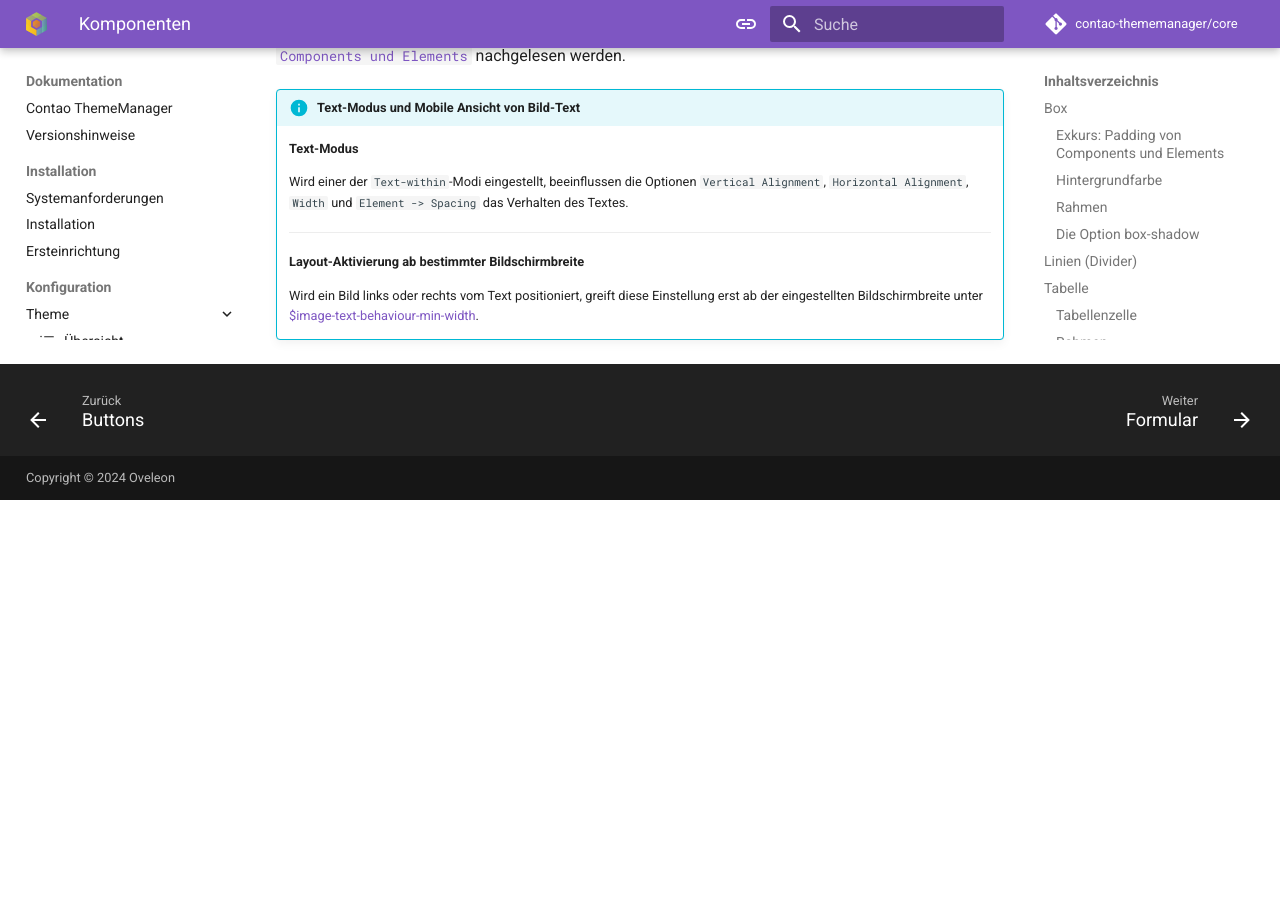
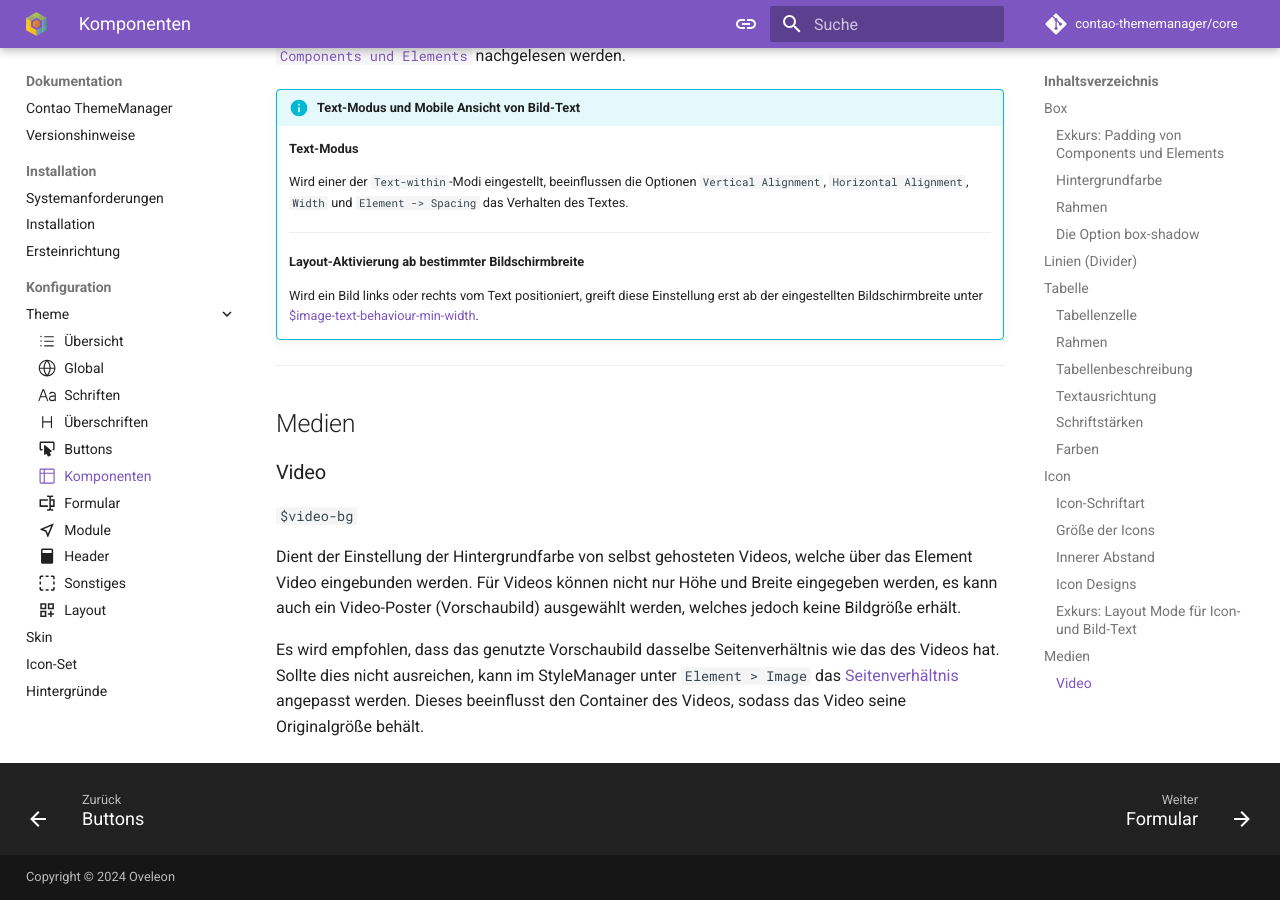
Before and after one commit to contao-thememanager/docs, an MkDocs documentation site: the page built from docs/pages/docs/configuration/theme/components.md, in a window 1280 px wide and 900 px high, scrolled down 8655 px. Built offline with MkDocs 1.6.1 and Material for MkDocs 9.7.7, drawn with Linux system fonts in a browser that asks for light colours; comment, search, counter and statistics services are not loaded; before the commit the page ends 9155 px from its top, so only the background shows below that.

```diff
--- a/docs/pages/docs/configuration/theme/components.md
+++ b/docs/pages/docs/configuration/theme/components.md
@@ -374,3 +374,20 @@ Mehr Informationen zum Verhalten von Bild und Text im `Box`-Modus können im
 
     Wird ein Bild links oder rechts vom Text positioniert, greift diese Einstellung erst ab der eingestellten
     Bildschirmbreite unter [$image-text-behaviour-min-width](layout.md#bild-text).
+
+---
+
+## Medien
+
+### Video
+
+`$video-bg`
+
+Dient der Einstellung der Hintergrundfarbe von selbst gehosteten Videos, welche über das Element Video eingebunden
+werden. Für Videos können nicht nur Höhe und Breite eingegeben werden, es kann auch ein Video-Poster (Vorschaubild)
+ausgewählt werden, welches jedoch keine Bildgröße erhält.
+
+Es wird empfohlen, dass das genutzte Vorschaubild dasselbe Seitenverhältnis wie das des Videos hat. Sollte dies nicht
+ausreichen, kann im StyleManager unter `Element > Image` das
+[Seitenverhältnis](miscellaneous.md#seitenverhältnisse-für-bilder) angepasst werden. Dieses beeinflusst den Container
+des Videos, sodass das Video seine Originalgröße behält.
```
